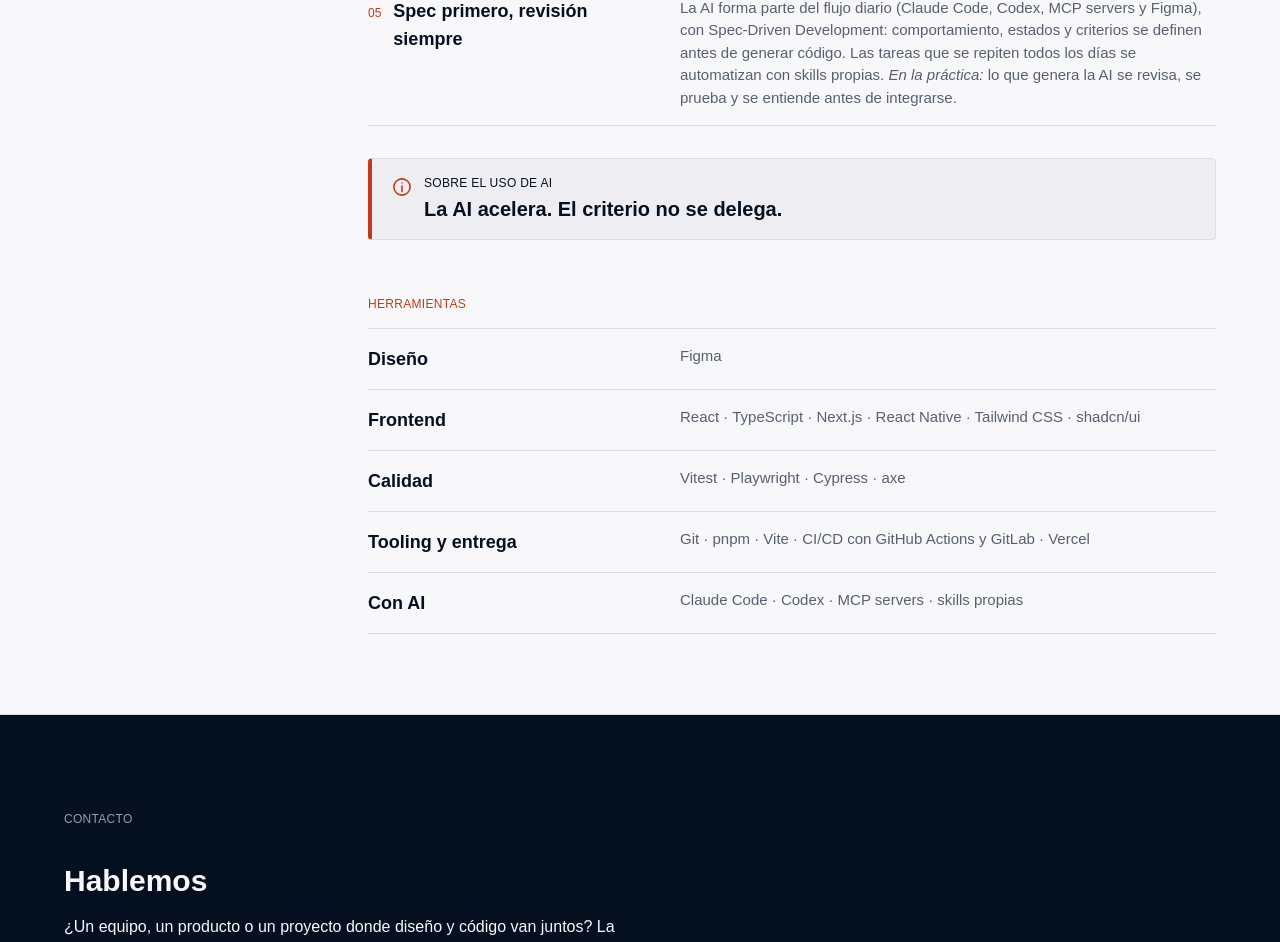
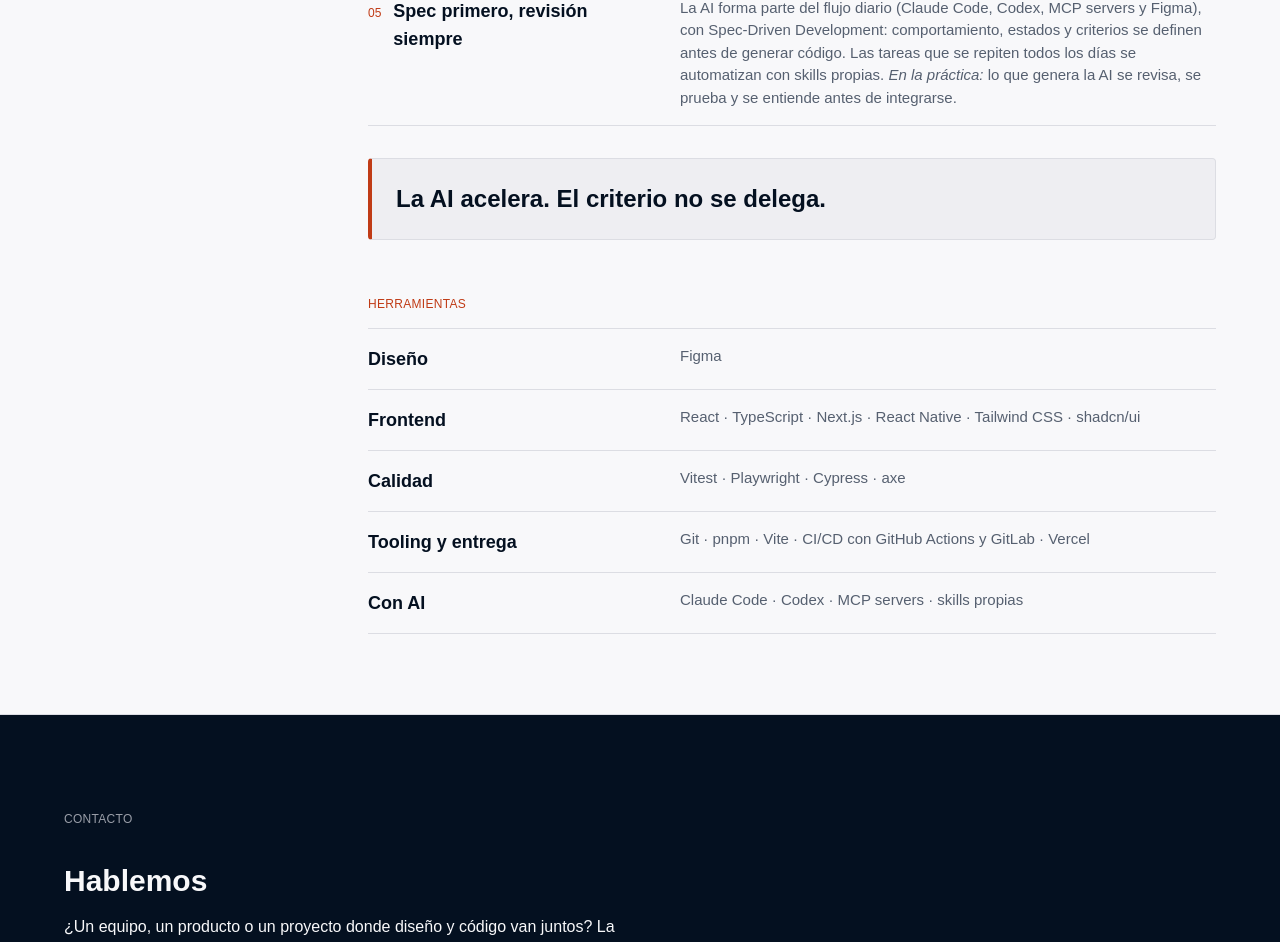
Before and after one commit to juandelsarto/portfolio-web, a Next.js app: page / in a window 1280 px wide. Shown: the part 1854-2796 px from the top of the page. Built offline with nearby package versions, Linux system fonts and the light colour scheme; a web font is replaced by a local one.

Commit message:
adjust over AI note

```diff
--- a/src/components/site/about-section.tsx
+++ b/src/components/site/about-section.tsx
@@ -1,5 +1,4 @@
 import { HomeSection } from "@/components/site/home-section";
-import { InfoIcon } from "@/components/site/icons";
 import { about } from "@/content/home";
 
 const subLabel =
@@ -46,14 +45,10 @@ export function AboutSection() {
           <aside
             role="note"
             aria-label={about.noteLabel}
-            className="mt-4 flex items-start gap-3 rounded-sm border border-l-4 border-border border-l-brand bg-muted px-5 py-4"
+            className="mt-4 flex items-start rounded-sm border border-l-4 border-border border-l-brand bg-muted p-6"
           >
-            <InfoIcon className="mt-0.5 size-5 shrink-0 text-brand" />
             <div className="flex flex-col gap-1">
-              <p className="font-mono text-xs font-medium tracking-wide uppercase">
-                {about.noteLabel}
-              </p>
-              <p className="font-display text-xl font-semibold">
+              <p className="font-display text-2xl font-semibold">
                 {about.closing}
               </p>
             </div>
```
